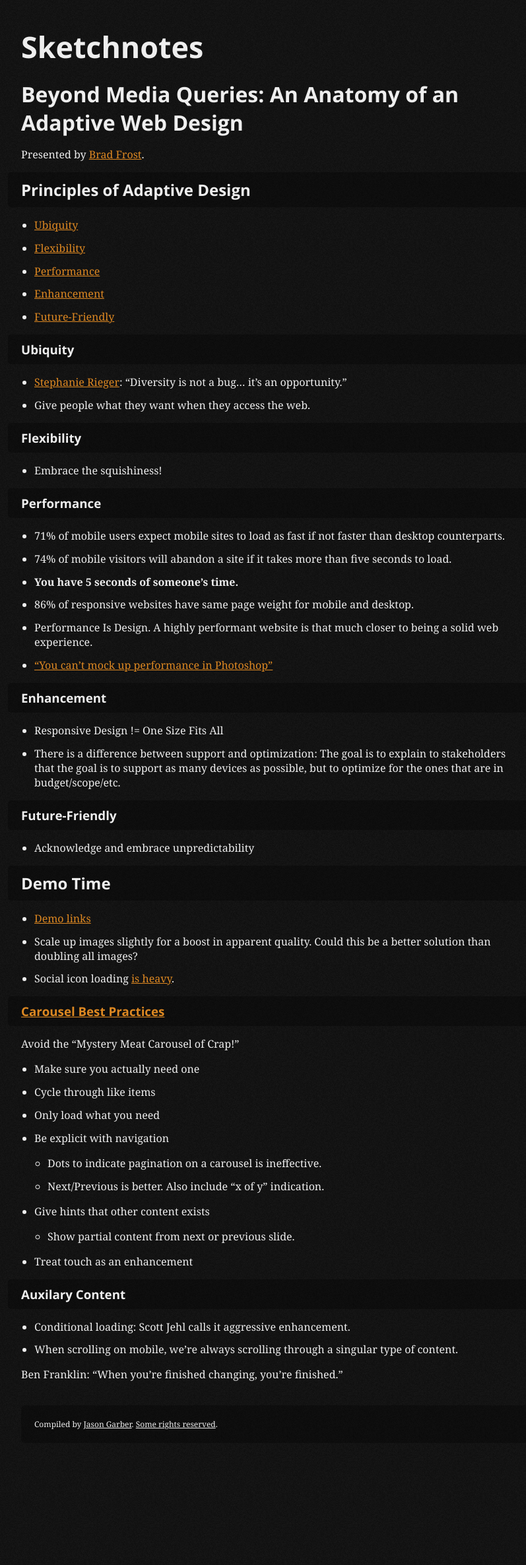
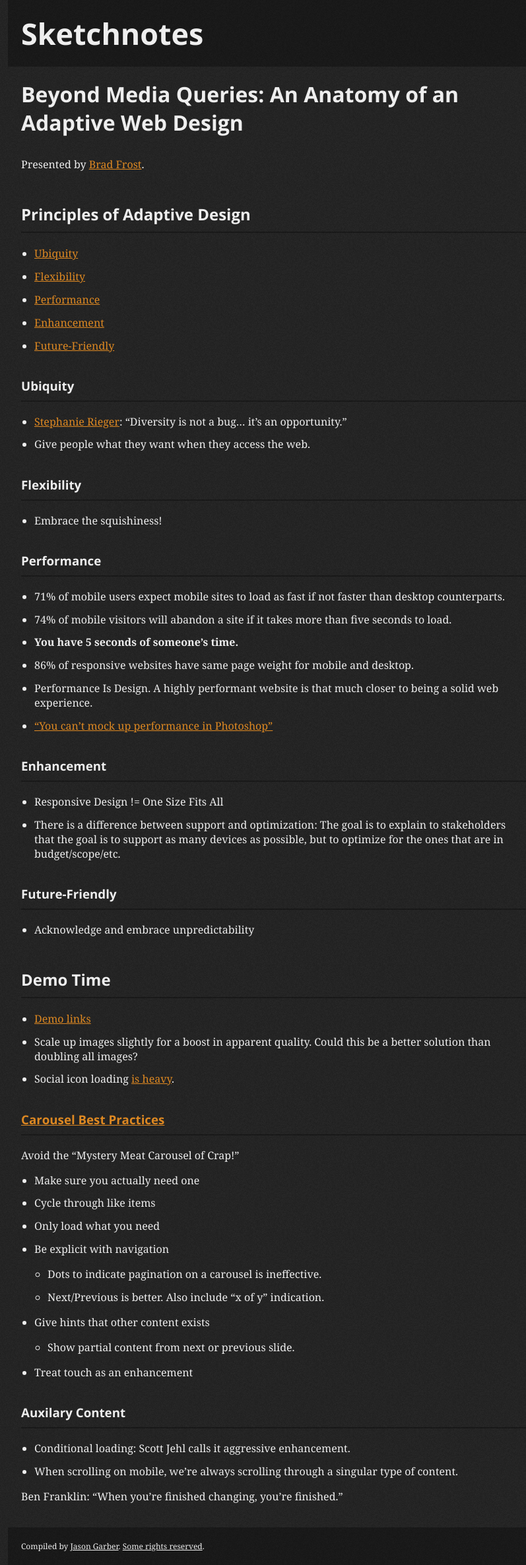
Before and after one commit to jgarber623/sketchnotes.sixtwothree.org, a Jekyll site: the page built from _posts/2012-08-06-beyond-media-queries-an-anatomy-of-an-adaptive-web-design.md, in a window 1280 px wide. Shown: the whole page at 66% size, without its empty margins (224-1021 px from the left). Built offline with Jekyll 4.4.1, drawn with Linux system fonts in a browser that asks for light colours; before the commit the page ends 2227 px from its top, so only the background shows below that.

Commit message:
More styling updates.

```diff
--- a/stylesheets/application.css
+++ b/stylesheets/application.css
@@ -344,7 +344,7 @@ figure {
 /* @group Sketchnotes */
 
 	html {
-		background: #111 url("../images/html.png") repeat 0 0;
+		background: #222 url("../images/html.png") repeat 0 0;
 	}
 
 	body {
@@ -353,7 +353,7 @@ figure {
 		margin: 0 auto;
 		max-width: 60%;
 		min-width: 280px;
-		padding: 40px 20px;
+		padding: 0 20px;
 	}
 
 	h1,
@@ -364,6 +364,12 @@ figure {
     h6 {
         font-family: "Open Sans", Helvetica, Arial, sans-serif;
 	}
+
+    header[role=banner] {
+        background: rgba( 0, 0, 0, 0.3 );
+        margin: 0 -20px;
+        padding: 20px;
+    }
 
 	header[role=banner] h1 {
 		font-size: 2.8em;
@@ -394,8 +400,8 @@ figure {
 
 	footer[role=contentinfo] {
         background: rgba( 0, 0, 0, 0.3 );
-        border-radius: 5px;
 		font-size: 0.75em;
+        margin: 0 -20px;
         padding: 20px;
 	}
 
@@ -440,17 +446,14 @@ figure {
     article h4,
     article h5,
     article h6 {
-        background: rgba( 0, 0, 0, 0.3 );
-        border-radius: 5px;
-        margin: 0 -20px;
-        padding: 10px 20px;
+        border-bottom: 2px solid rgba( 0, 0, 0, 0.3 );
+        margin-top: 2em;
+        padding-bottom: 10px;
     }
 
     article header h1 {
-        background: transparent;
-        margin-left: 0;
-        margin-right: 0;
-        padding: 0;
+        border-bottom: none;
+        margin-top: 0;
     }
 
     article header a {
```
